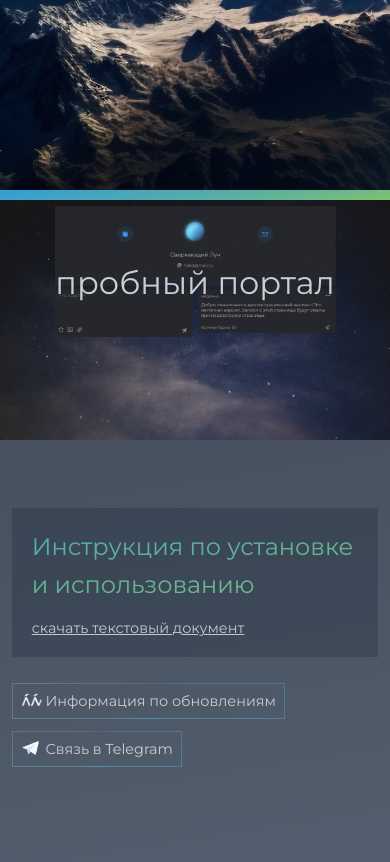
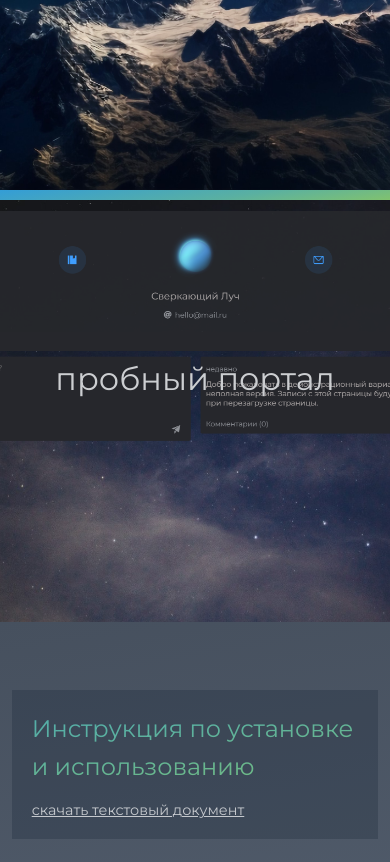
Before and after one commit to sverkausijluch/mk-special, a Django app: template templates/special/presentation.html in a window 390 px wide. Shown: the part 654-1516 px from the top of the page. Run offline with Django 3.2, Linux system fonts and the light colour scheme; the template is opened without the code that fills it, so the values that code supplies are empty; some libraries are stand-ins or nearby versions.

Commit message:
мобильная версия презентации

```diff
--- a/static/special/presentation/style.css
+++ b/static/special/presentation/style.css
@@ -298,7 +298,7 @@ body {
 	.demo-section .demo-cover .demo-show-info {
 		display: block;
 		text-align: center;
-		padding-top: 30px;
+		padding-top: 15vh;
 	}
 
 	.demo-section .demo-cover .demo-show-info h2 {
@@ -328,7 +328,7 @@ body {
 	}
 
 	.demo-section .demo-cover {
-		height: 240px;
+		height: 50vh;
 		background-position: center;
 	}
 
```
